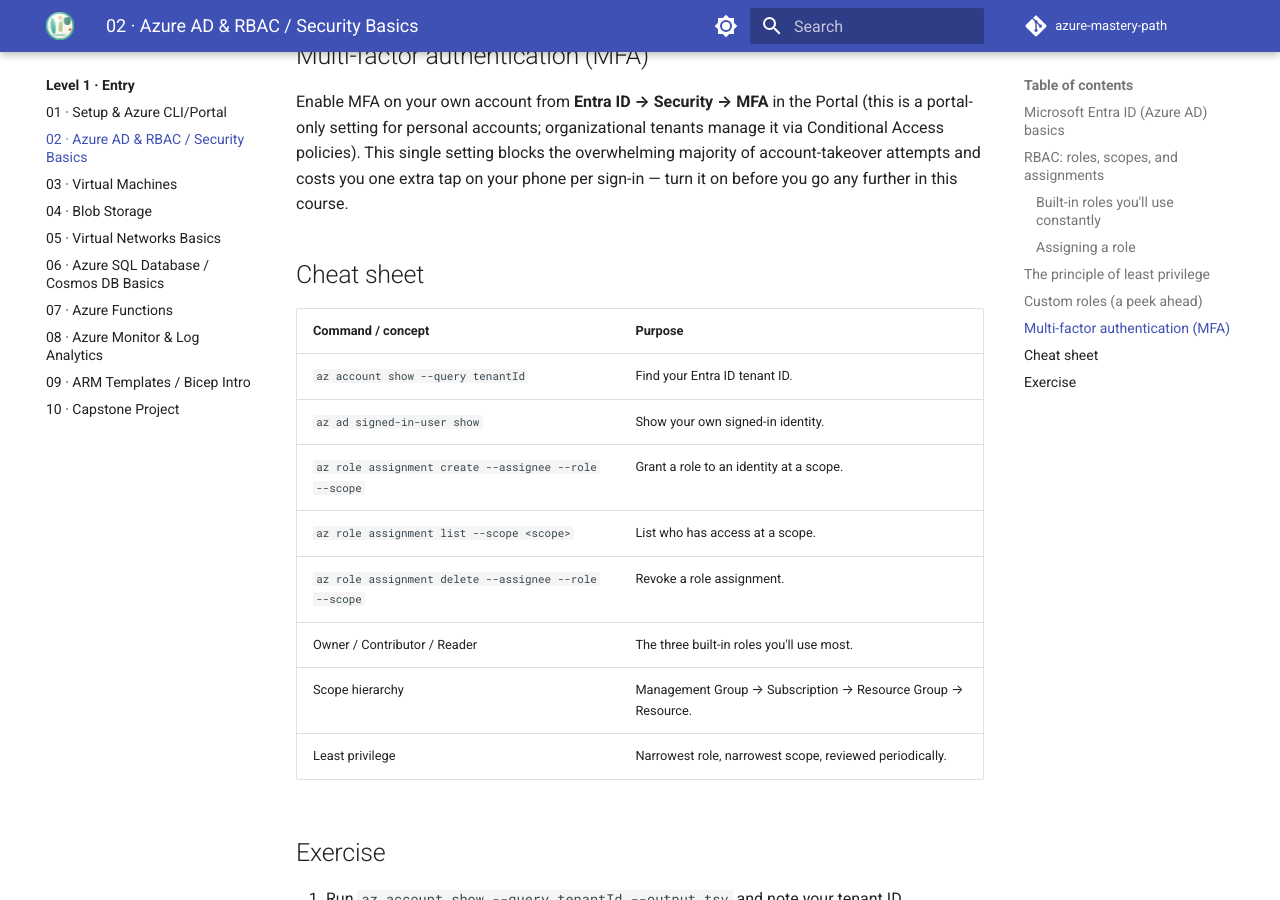
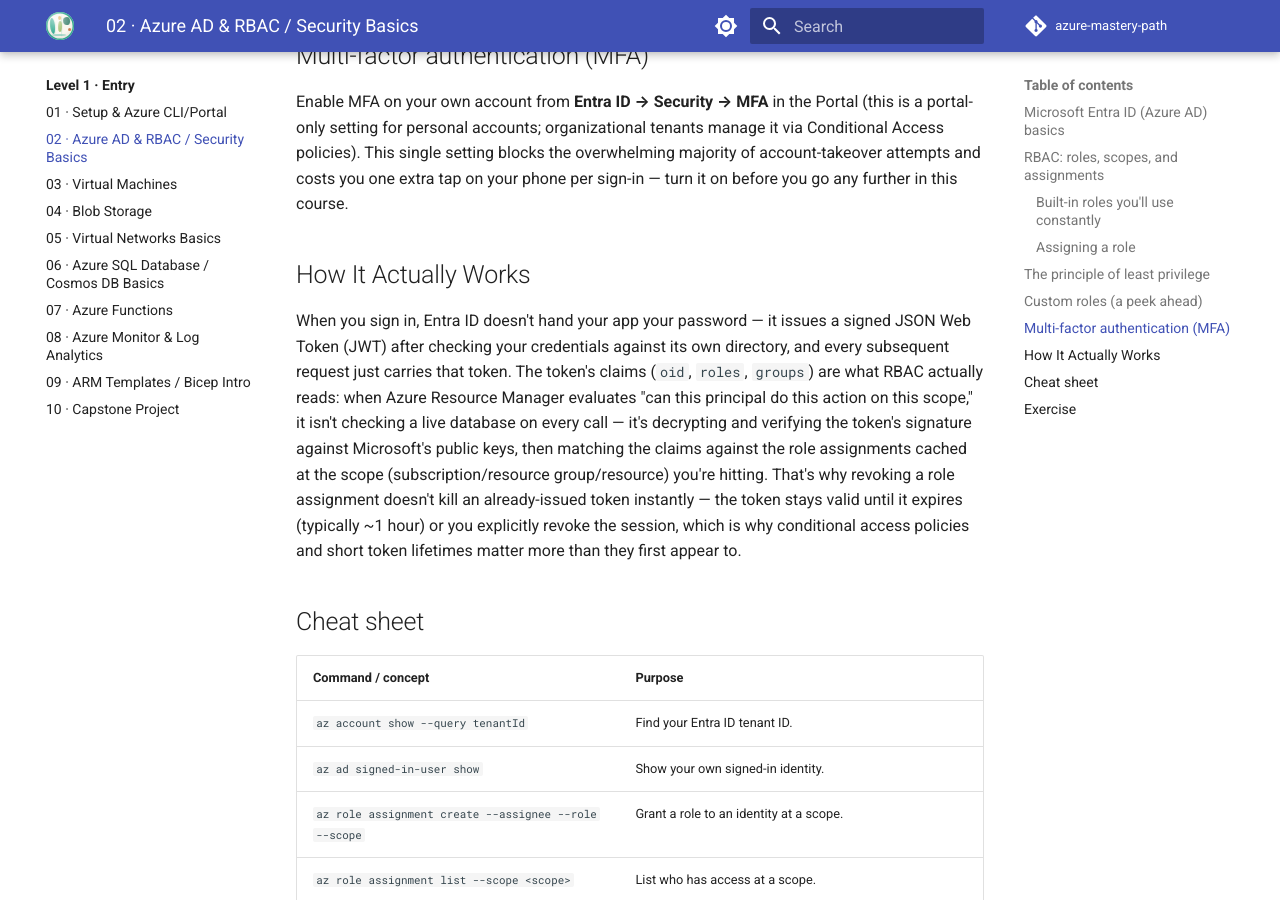
Before and after one commit to SIGILIPELLI/azure-mastery-path, an MkDocs documentation site: the page built from docs/level-1/02-azure-ad-rbac-security.md, in a window 1280 px wide and 900 px high, scrolled down 3090 px. Built offline with MkDocs 1.6.1 and Material for MkDocs 9.7.7, drawn with Linux system fonts in a browser that asks for light colours; comment, search, counter and statistics services are not loaded.

Commit message:
Add 'How It Actually Works' explanations to remaining real content modules
Co-Authored-By: Claude Sonnet 5 <noreply@anthropic.com>

```diff
--- a/docs/level-1/02-azure-ad-rbac-security.md
+++ b/docs/level-1/02-azure-ad-rbac-security.md
@@ -135,6 +135,10 @@ blocks the overwhelming majority of account-takeover attempts and costs you
 one extra tap on your phone per sign-in — turn it on before you go any
 further in this course.
 
+## How It Actually Works
+
+When you sign in, Entra ID doesn't hand your app your password — it issues a signed JSON Web Token (JWT) after checking your credentials against its own directory, and every subsequent request just carries that token. The token's claims (`oid`, `roles`, `groups`) are what RBAC actually reads: when Azure Resource Manager evaluates "can this principal do this action on this scope," it isn't checking a live database on every call — it's decrypting and verifying the token's signature against Microsoft's public keys, then matching the claims against the role assignments cached at the scope (subscription/resource group/resource) you're hitting. That's why revoking a role assignment doesn't kill an already-issued token instantly — the token stays valid until it expires (typically ~1 hour) or you explicitly revoke the session, which is why conditional access policies and short token lifetimes matter more than they first appear to.
+
 ## Cheat sheet
 
 | Command / concept | Purpose |
```
